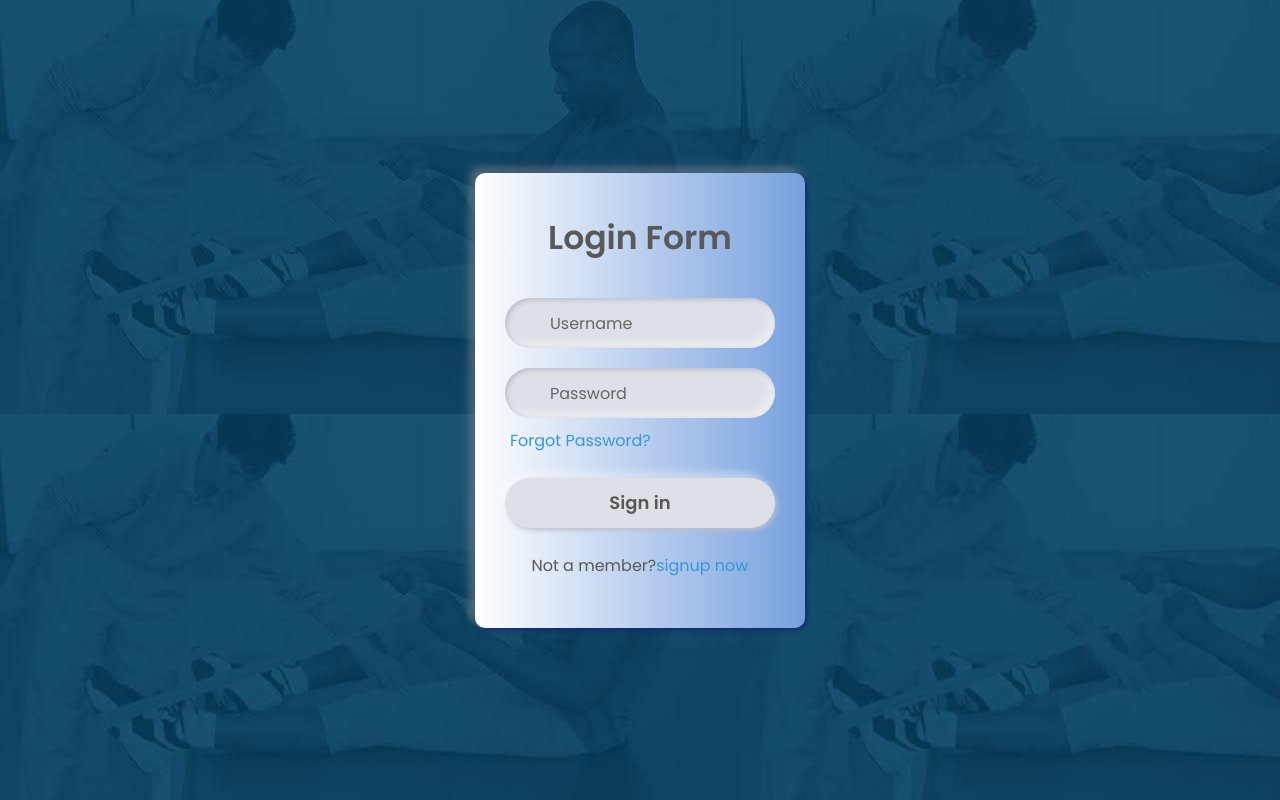
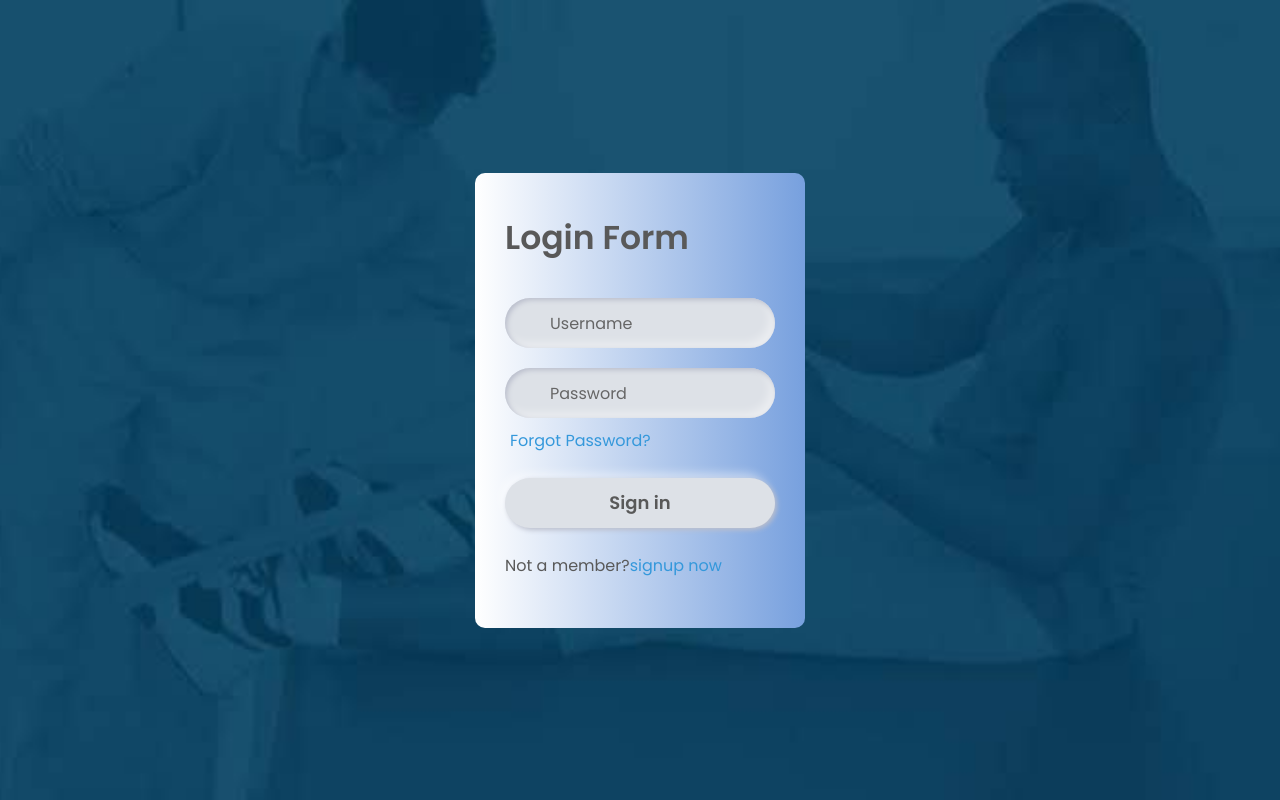
Before and after one commit to HandRehab/handrehab_frontend, a React (Create React App) app: page /Login in a window 1280 px wide. Built offline with nearby package versions, Linux system fonts and the light colour scheme.

Commit message:
login page commmit

```diff
--- a/src/components/login-page/LoginPage.js
+++ b/src/components/login-page/LoginPage.js
@@ -1,12 +1,13 @@
-import React from 'react'
+import React from 'react';
+import './LoginStyles.css';
 
-import './LoginStyles.css'
 const LoginPage = () => {
   return (
-    <div class="content">
-         <div class="text">
-            Login Form
-         </div>
+    <div className="login-bg"> {/* Apply the specific class to the body element */}
+      <div className="content">
+        <div className="text">
+          Login Form
+        </div>
          <form action="#">
             <div class="field">
                <input type="text" required/>
@@ -28,6 +29,8 @@ const LoginPage = () => {
             </div>
          </form>
       </div>
+      </div>
+
   )
 }
 
--- a/src/components/login-page/LoginStyles.css
+++ b/src/components/login-page/LoginStyles.css
@@ -1,48 +1,54 @@
 @import url('https://fonts.googleapis.com/css?family=Poppins:400,500,600,700&display=swap');
+
 * {
   margin: 0;
   padding: 0;
   box-sizing: border-box;
   font-family: 'Poppins', sans-serif;
 }
+
 html, body {
   height: 100%;
-
-  background-size: cover;
-  background-position: center;
 }
-body{
-  display:grid;
-  place-items: center;
-  background: #dde1e7;
-  text-align: center;
-  background-image: url("/public/images/login.jpg");
 
 
+.login-bg {
+  display: grid;
+  place-items: center;
+  background-image: url("/public/images/login.jpg");
+  background-size: cover;
+  background-repeat: no-repeat;
+  background-position: center;
+  height: 100vh;
+  width: 100%;
 }
+
 .content {
   width: 330px;
   padding: 40px 30px;
   border-radius: 10px;
   background: linear-gradient(to left, #77a0de, #ffffff); /* Gradient background */
-  box-shadow: 2px 2px 5px #132773, -5px -5px 10px #b8a4a473;
 }
-.content .text{
+
+.content .text {
   font-size: 33px;
   font-weight: 600;
   margin-bottom: 35px;
   color: #595959;
 }
-.field{
+
+.field {
   height: 50px;
   width: 100%;
   display: flex;
   position: relative;
 }
-.field:nth-child(2){
+
+.field:nth-child(2) {
   margin-top: 20px;
 }
-.field input{
+
+.field input {
   height: 100%;
   width: 100%;
   padding-left: 45px;
@@ -52,20 +58,21 @@ body{
   background: #dde1e7;
   color: #595959;
   border-radius: 25px;
-  box-shadow: inset 2px 2px 5px #BABECC,
-              inset -5px -5px 10px #ffffff73;
+  box-shadow: inset 2px 2px 5px #babecc, inset -5px -5px 10px #ffffff73;
 }
-.field input:focus{
-  box-shadow: inset 1px 1px 2px #BABECC,
-              inset -1px -1px 2px #ffffff73;
+
+.field input:focus {
+  box-shadow: inset 1px 1px 2px #babecc, inset -1px -1px 2px #ffffff73;
 }
-.field span{
+
+.field span {
   position: absolute;
   color: #595959;
   width: 50px;
   line-height: 50px;
 }
-.field label{
+
+.field label {
   position: absolute;
   top: 50%;
   transform: translateY(-50%);
@@ -73,22 +80,27 @@ body{
   pointer-events: none;
   color: #666666;
 }
-.field input:valid ~ label{
+
+.field input:valid ~ label {
   opacity: 0;
 }
-.forgot-pass{
+
+.forgot-pass {
   text-align: left;
   margin: 10px 0 10px 5px;
 }
-.forgot-pass a{
+
+.forgot-pass a {
   font-size: 16px;
   color: #3498db;
   text-decoration: none;
 }
-.forgot-pass:hover a{
+
+.forgot-pass:hover a {
   text-decoration: underline;
 }
-button{
+
+button {
   margin: 15px 0;
   width: 100%;
   height: 50px;
@@ -101,23 +113,25 @@ button{
   outline: none;
   cursor: pointer;
   color: #595959;
-  box-shadow: 2px 2px 5px #BABECC,
-             -5px -5px 10px #ffffff73;
+  box-shadow: 2px 2px 5px #babecc, -5px -5px 10px #ffffff73;
 }
-button:focus{
+
+button:focus {
   color: #3498db;
-  box-shadow: inset 2px 2px 5px #BABECC,
-             inset -5px -5px 10px #ffffff73;
+  box-shadow: inset 2px 2px 5px #babecc, inset -5px -5px 10px #ffffff73;
 }
-.sign-up{
+
+.sign-up {
   margin: 10px 0;
   color: #595959;
   font-size: 16px;
 }
-.sign-up a{
+
+.sign-up a {
   color: #3498db;
   text-decoration: none;
 }
-.sign-up a:hover{
+
+.sign-up a:hover {
   text-decoration: underline;
 }
```
